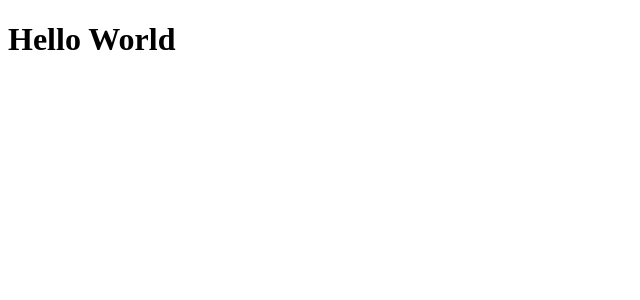
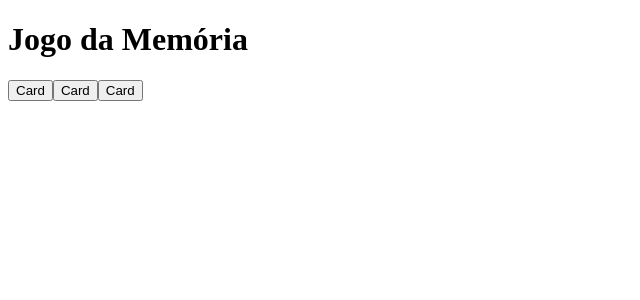
Before and after one commit to marcelomduarte/javascript_react_memo_game, a React app: page / in a window 1280 px wide. Shown: the top 300 px of the page, without its empty margins (0-640 px from the left). Built offline with nearby package versions, Linux system fonts and the light colour scheme; the HTML template or start-up script is replaced by a standard one.

Commit message:
Primeiros componentes da aplicação

```diff
--- /dev/null
+++ b/src/App.jsx
@@ -0,0 +1,11 @@
+import React from 'react'
+import { Board } from './components/Board'
+
+export function App() {
+    return (
+        <div>
+            <h1>Jogo da Memória</h1>
+            <Board />
+        </div>
+    )
+}
--- /dev/null
+++ b/src/components/Board.jsx
@@ -0,0 +1,12 @@
+import React from 'react'
+import { Card } from './Card'
+
+export function Board() {
+    return (
+        <div>
+            <Card />
+            <Card />
+            <Card />
+        </div>
+    )
+}
--- /dev/null
+++ b/src/components/Card.jsx
@@ -0,0 +1,9 @@
+import React from 'react'
+
+export function Card() {
+    return (
+        <button>
+            Card
+        </button>
+    )
+}
--- a/src/index.jsx
+++ b/src/index.jsx
@@ -1,7 +1,6 @@
 import React from 'react'
 import ReactDOM from 'react-dom/client'
-
-const App = () => <h1>Hello World</h1>
+import { App } from './App'
 
 const root = ReactDOM.createRoot(document.getElementById("root"))
 root.render(<App />)
```
